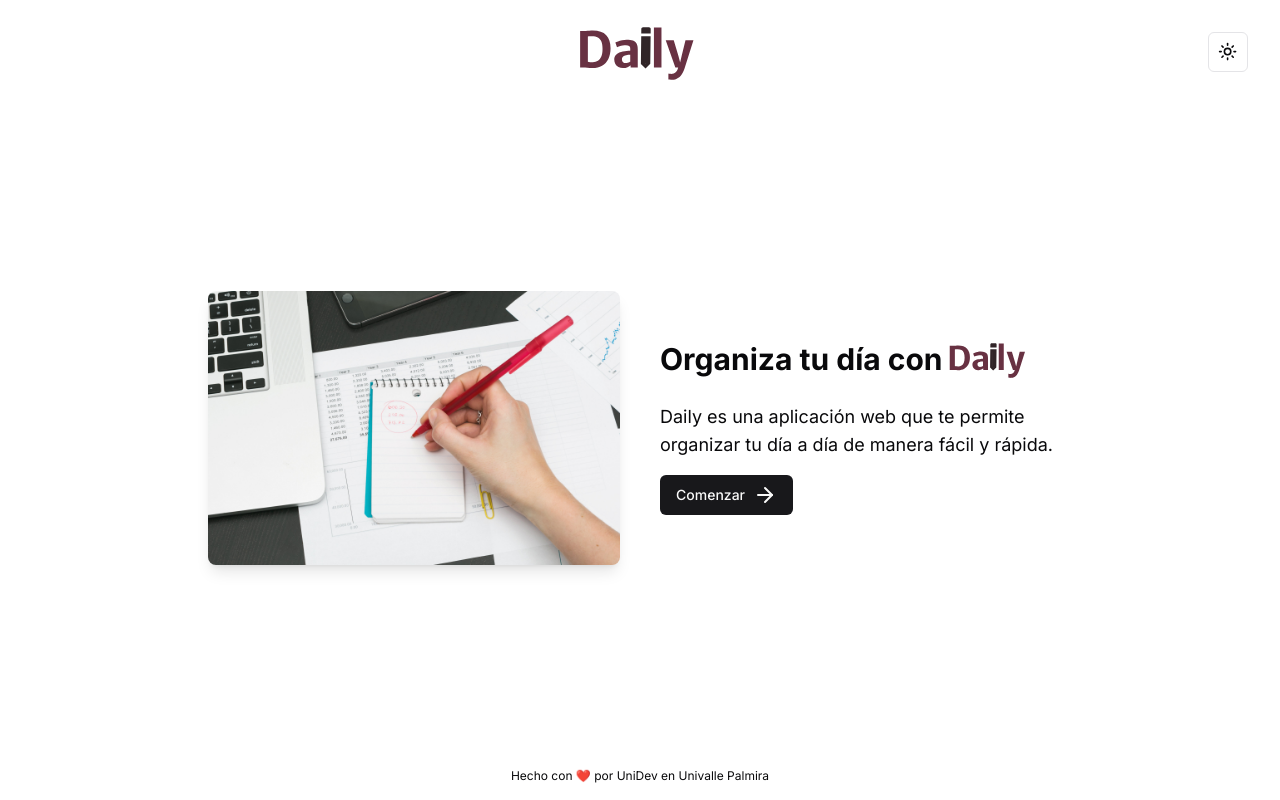
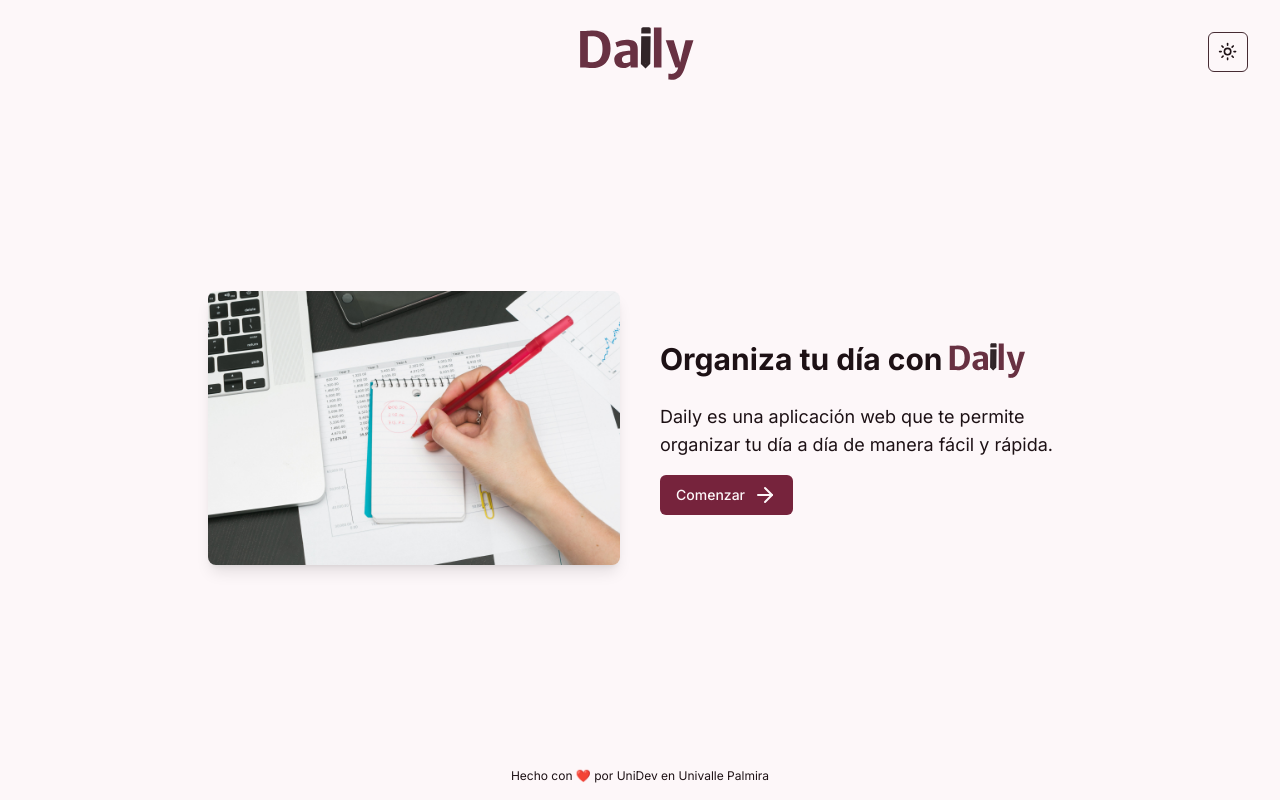
Before and after one commit to AndrxsXs/daily-frontend, a Next.js app: page / in a window 1280 px wide. Built offline with nearby package versions, Linux system fonts and the light colour scheme; no server answers.

Commit message:
chore: Update baseColor in components.json and globals.css

```diff
--- a/src/app/globals.css
+++ b/src/app/globals.css
@@ -4,58 +4,103 @@
 
 @layer base {
   :root {
-    --background: 0 0% 100%;
-    --foreground: 240 10% 3.9%;
-    --card: 0 0% 100%;
-    --card-foreground: 240 10% 3.9%;
-    --popover: 0 0% 100%;
-    --popover-foreground: 240 10% 3.9%;
-    --primary: 240 5.9% 10%;
-    --primary-foreground: 0 0% 98%;
-    --secondary: 240 4.8% 95.9%;
-    --secondary-foreground: 240 5.9% 10%;
-    --muted: 240 4.8% 95.9%;
-    --muted-foreground: 240 3.8% 46.1%;
-    --accent: 240 4.8% 95.9%;
-    --accent-foreground: 240 5.9% 10%;
+    --background: 342 54% 98%;
+    /* tinto-50 */
+    --foreground: 340 28% 9%;
+    /* tinto-950 */
+
+    --card: 342 54% 98%;
+    /* tinto-50 */
+    --card-foreground: 340 28% 9%;
+    /* tinto-950 */
+
+    --popover: 342 54% 98%;
+    /* tinto-50 */
+    --popover-foreground: 340 28% 9%;
+    /* tinto-950 */
+
+    --primary: 342 54% 30%;
+    /* tinto-500 */
+    --primary-foreground: 342 54% 98%;
+    /* tinto-50 */
+
+    --secondary: 340 20% 45%;
+    /* tinto-400 */
+    --secondary-foreground: 342 54% 98%;
+    /* tinto-50 */
+
+    --muted: 342 26% 92%;
+    /* tinto-100 */
+    --muted-foreground: 341 24% 22%;
+    /* tinto-800 */
+
+    --accent: 335 34% 73%;
+    /* tinto-300 */
+    --accent-foreground: 340 28% 9%;
+    /* tinto-950 */
+
     --destructive: 0 84.2% 60.2%;
-    --destructive-foreground: 0 0% 98%;
-    --border: 240 5.9% 90%;
-    --input: 240 5.9% 90%;
-    --ring: 240 10% 3.9%;
+    /* Mantenemos el rojo destructivo por defecto */
+    --destructive-foreground: 342 54% 98%;
+    /* tinto-50 */
+
+    --border: 341 24% 22%;
+    /* tinto-800 */
+    --input: 341 24% 22%;
+    /* tinto-800 */
+    --ring: 342 54% 30%;
+    /* tinto-500 */
+
     --radius: 0.5rem;
-    --chart-1: 12 76% 61%;
-    --chart-2: 173 58% 39%;
-    --chart-3: 197 37% 24%;
-    --chart-4: 43 74% 66%;
-    --chart-5: 27 87% 67%;
   }
 
   .dark {
-    --background: 240 10% 3.9%;
-    --foreground: 0 0% 98%;
-    --card: 240 10% 3.9%;
-    --card-foreground: 0 0% 98%;
-    --popover: 240 10% 3.9%;
-    --popover-foreground: 0 0% 98%;
-    --primary: 0 0% 98%;
-    --primary-foreground: 240 5.9% 10%;
-    --secondary: 240 3.7% 15.9%;
-    --secondary-foreground: 0 0% 98%;
-    --muted: 240 3.7% 15.9%;
-    --muted-foreground: 240 5% 64.9%;
-    --accent: 240 3.7% 15.9%;
-    --accent-foreground: 0 0% 98%;
+    --background: 340 28% 9%;
+    /* tinto-950 */
+    --foreground: 342 54% 98%;
+    /* tinto-50 */
+
+    --card: 340 28% 9%;
+    /* tinto-950 */
+    --card-foreground: 342 54% 98%;
+    /* tinto-50 */
+
+    --popover: 340 28% 9%;
+    /* tinto-950 */
+    --popover-foreground: 342 54% 98%;
+    /* tinto-50 */
+
+    --primary: 342 54% 30%;
+    /* tinto-500 */
+    --primary-foreground: 342 54% 98%;
+    /* tinto-50 */
+
+    --secondary: 341 24% 22%;
+    /* tinto-800 */
+    --secondary-foreground: 342 54% 98%;
+    /* tinto-50 */
+
+    --muted: 341 26% 16%;
+    /* tinto-900 */
+    --muted-foreground: 342 26% 92%;
+    /* tinto-100 */
+
+    --accent: 342 32% 24%;
+    /* tinto-700 */
+    --accent-foreground: 342 54% 98%;
+    /* tinto-50 */
+
     --destructive: 0 62.8% 30.6%;
-    --destructive-foreground: 0 0% 98%;
-    --border: 240 3.7% 15.9%;
-    --input: 240 3.7% 15.9%;
-    --ring: 240 4.9% 83.9%;
-    --chart-1: 220 70% 50%;
-    --chart-2: 160 60% 45%;
-    --chart-3: 30 80% 55%;
-    --chart-4: 280 65% 60%;
-    --chart-5: 340 75% 55%;
+    /* Versión oscura del rojo destructivo */
+    --destructive-foreground: 342 54% 98%;
+    /* tinto-50 */
+
+    --border: 342 32% 24%;
+    /* tinto-700 */
+    --input: 342 32% 24%;
+    /* tinto-700 */
+    --ring: 342 54% 30%;
+    /* tinto-500 */
   }
 }
 
@@ -63,6 +108,7 @@
   * {
     @apply border-border;
   }
+
   body {
     @apply bg-background text-foreground;
     margin: 0;
--- a/tailwind.config.js
+++ b/tailwind.config.js
@@ -2,10 +2,10 @@
 module.exports = {
   darkMode: ["class"],
   content: [
-    './pages/**/*.{js,jsx}',
-    './components/**/*.{js,jsx}',
-    './app/**/*.{js,jsx}',
-    './src/**/*.{js,jsx}',
+    "./pages/**/*.{js,jsx}",
+    "./components/**/*.{js,jsx}",
+    "./app/**/*.{js,jsx}",
+    "./src/**/*.{js,jsx}",
   ],
   prefix: "",
   theme: {
@@ -51,6 +51,22 @@ module.exports = {
           DEFAULT: "hsl(var(--card))",
           foreground: "hsl(var(--card-foreground))",
         },
+        transparent: "transparent",
+        current: "currentColor",
+        white: "#ffffff",
+        tinto: {
+          50: "#f7f0f4",
+          100: "#f1e4e9",
+          200: "#e6c9d5",
+          300: "#d59db1",
+          400: "#b86281",
+          500: "#683142",
+          600: "#542c37",
+          700: "#47242c",
+          800: "#3b1e25",
+          900: "#311b20",
+          950: "#1e0d11",
+        },
       },
       borderRadius: {
         lg: "var(--radius)",
@@ -74,4 +90,4 @@ module.exports = {
     },
   },
   plugins: [require("tailwindcss-animate")],
-}
+};
```
Also changed, not shown: components.json.
